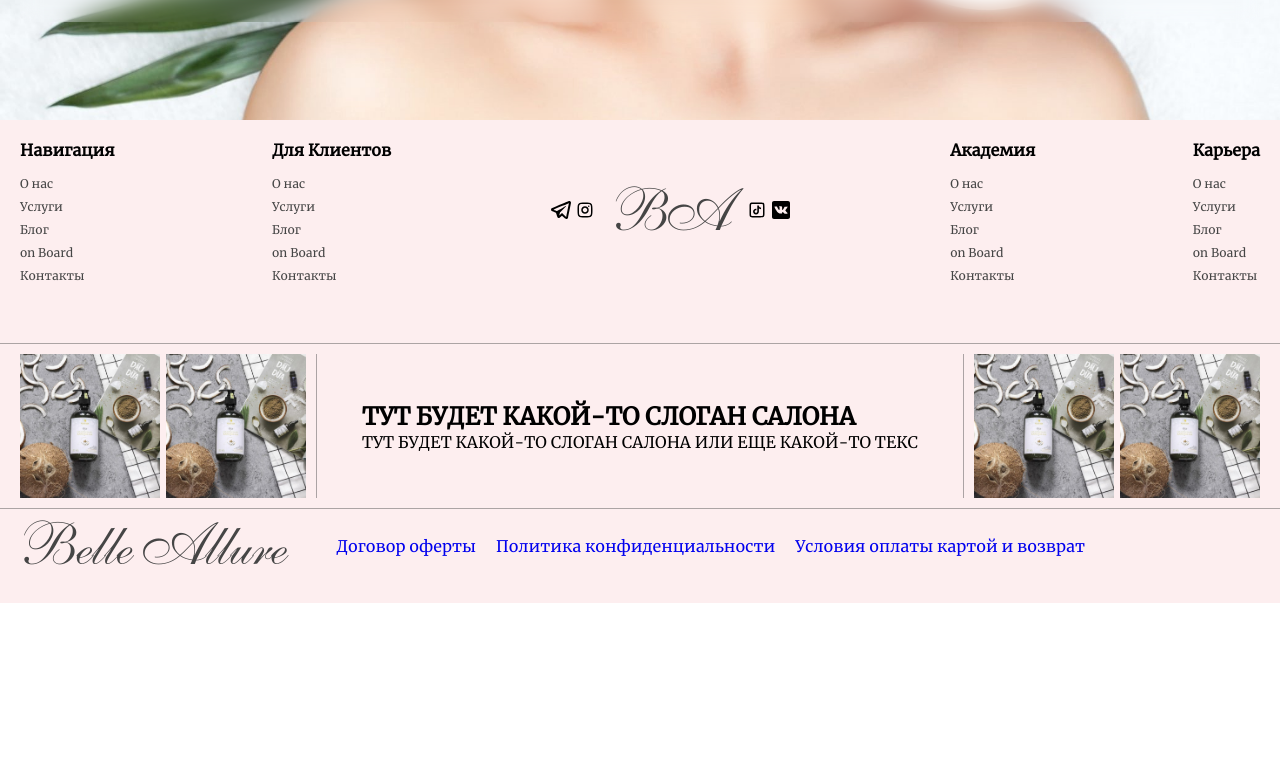
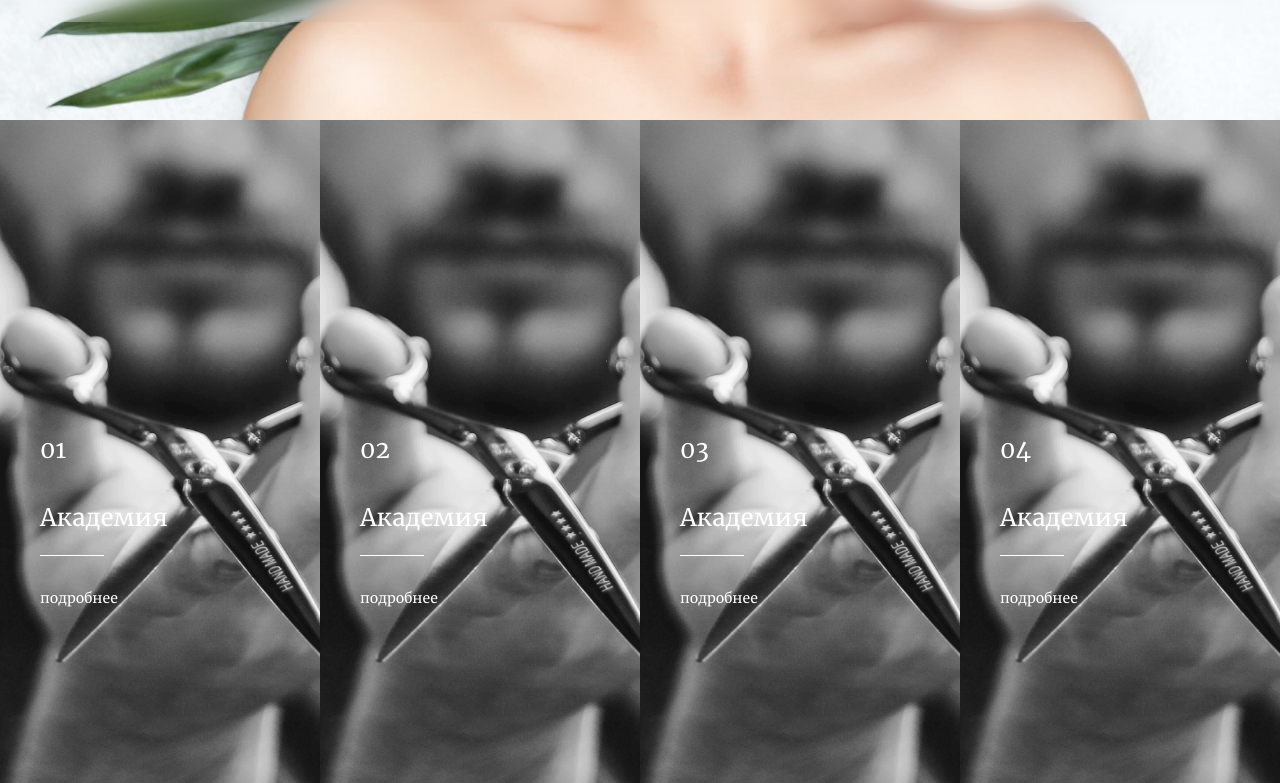
Before and after one commit to RomanDyukoff/belle-allure, a Next.js app: page /academy in a window 1280 px wide. Shown: the part 520-1303 px from the top of the page. Before the commit the page ends 1123 px from the top, so only its background shows below. Built offline with nearby package versions, Linux system fonts and the light colour scheme.

Commit message:
feat: added Surfacing Section

```diff
--- a/src/app/academy/page.tsx
+++ b/src/app/academy/page.tsx
@@ -1,5 +1,11 @@
 import { PrevievSection } from '@/components/organisms/PrevievSection/PrevievSection';
+import { SurfacingSection } from '@/components/organisms/SurfacingSection/SurfacingSection';
 
 export default function Academy() {
-    return <PrevievSection />;
+    return (
+        <>
+            <PrevievSection />
+            <SurfacingSection />
+        </>
+    );
 }
--- /dev/null
+++ b/src/components/atoms/SurfacingCard/SurfacingCard.tsx
@@ -0,0 +1,29 @@
+import { memo } from 'react';
+import Link from 'next/link';
+
+import { Title } from '@/components/atoms/TItle/Title';
+import { useCn } from '@/hooks/useCn';
+
+import type { SurfacingCardType } from './SurfacingCard.type';
+
+import styles from './style.module.scss';
+
+export const SurfacingCard = memo(({ point, title, linkName, path, pathBg, className }: SurfacingCardType) => {
+    const cx = useCn(styles);
+
+    return (
+        <div className={cx('surfacing-card', className)} style={{ backgroundImage: `url(${pathBg})` }}>
+            <div className={cx('surfacing-card__wrapper')}>
+                <span className={cx('surfacing-card__point')}>{point}</span>
+
+                <Title classNames={cx('surfacing-card__title')}>
+                    <Link href='/'>{title}</Link>
+                </Title>
+
+                <Link className={cx('surfacing-card__link')} href={path}>
+                    {linkName}
+                </Link>
+            </div>
+        </div>
+    );
+});
--- /dev/null
+++ b/src/components/atoms/SurfacingCard/style.module.scss
@@ -0,0 +1,61 @@
+.surfacing-card {
+    width: 100%;
+    height: auto;
+    padding: clamp(1rem, 4vw, 2.5rem);
+    background-position: center center;
+    background-size: cover;
+    background-repeat: no-repeat;
+
+    &__wrapper {
+        width: 100%;
+        height: 100%;
+        display: flex;
+        flex-direction: column;
+        justify-content: center;
+        align-items: flex-start;
+        gap: 2rem;
+    }
+
+    &__point {
+        font-size: 24px;
+        line-height: 150%;
+        font-weight: 500;
+        color: #fff;
+    }
+
+    &__title {
+        position: relative;
+        color: #fff;
+        font-weight: 400;
+        line-height: 150%;
+        padding: 0 0 20px 0;
+        & > a {
+            color: inherit;
+            text-decoration: none;
+        }
+
+        &::after {
+            position: absolute;
+            content: '';
+            bottom: 0;
+            left: 0;
+            width: 50%;
+            border-bottom: 1px solid #fff;
+            transition: width 0.3s ease-in-out;
+        }
+
+        &:hover {
+            &::after {
+                width: 100%;
+            }
+        }
+    }
+
+    &__link {
+        color: #fff;
+        font-size: 14px;
+        line-height: 150%;
+        font-weight: 400;
+        text-decoration: none;
+    }
+}
--- /dev/null
+++ b/src/components/organisms/SurfacingSection/SurfacingSection.tsx
@@ -0,0 +1,94 @@
+'use client';
+
+import { useEffect, useRef } from 'react';
+
+import { SurfacingCard } from '@/components/atoms/SurfacingCard/SurfacingCard';
+import type { SurfacingCardType } from '@/components/atoms/SurfacingCard/SurfacingCard.type';
+import { useCn } from '@/hooks/useCn';
+
+import bgCard from '../../../assets/images/up.png';
+
+import styles from './style.module.scss';
+
+const dataItems: SurfacingCardType[] = [
+    {
+        point: '',
+        title: 'Академия',
+        linkName: 'подробнее',
+        path: '/',
+        pathBg: bgCard.src,
+    },
+    {
+        point: '',
+        title: 'Академия',
+        linkName: 'подробнее',
+        path: '/',
+        pathBg: bgCard.src,
+    },
+    {
+        point: '',
+        title: 'Академия',
+        linkName: 'подробнее',
+        path: '/',
+        pathBg: bgCard.src,
+    },
+    {
+        point: '',
+        title: 'Академия',
+        linkName: 'подробнее',
+        path: '/',
+        pathBg: bgCard.src,
+    },
+];
+
+export const SurfacingSection = () => {
+    const ref = useRef<null | HTMLElement>(null);
+    const cx = useCn(styles);
+
+    useEffect(() => {
+        const { current } = ref;
+
+        if (!current) return;
+
+        const observers = Array.from(current.children).map((el, i) => {
+            const observer = new IntersectionObserver(
+                ([{ isIntersecting, target }]) => {
+                    setTimeout(() => {
+                        target.classList.toggle(cx('isVivsible'), isIntersecting);
+                    }, i * 500);
+                },
+                { threshold: 0.1 },
+            );
+
+            observer.observe(el);
+
+            return observer;
+        });
+
+        return () => {
+            observers.forEach((observer) => {
+                observer.disconnect();
+            });
+        };
+    }, [ref, cx]);
+
+    return (
+        <section ref={ref} className={cx('surfacing')}>
+            {dataItems.map((items, i) => {
+                const { title, linkName, path, pathBg } = items;
+
+                return (
+                    <SurfacingCard
+                        className={cx('surfacing__card')}
+                        key={i}
+                        point={`0${i + 1}`}
+                        title={title}
+                        linkName={linkName}
+                        path={path}
+                        pathBg={pathBg}
+                    />
+                );
+            })}
+        </section>
+    );
+};
--- /dev/null
+++ b/src/components/organisms/SurfacingSection/style.module.scss
@@ -0,0 +1,18 @@
+.surfacing {
+    display: grid;
+    grid-template-columns: repeat(4, 1fr);
+    width: 100%;
+    height: 100vh;
+    overflow: hidden;
+
+    &__card {
+        opacity: 0;
+        transform: translateY(100px);
+        transition: opacity 0.8s, transform 0.8s;
+
+        &.isVivsible {
+            opacity: 1;
+            transform: translateY(0);
+        }
+    }
+}
```
Also changed, not shown: src/components/atoms/SurfacingCard/SurfacingCard.type.ts (added, +8 -0 lines), src/assets/images/up.png (added).
